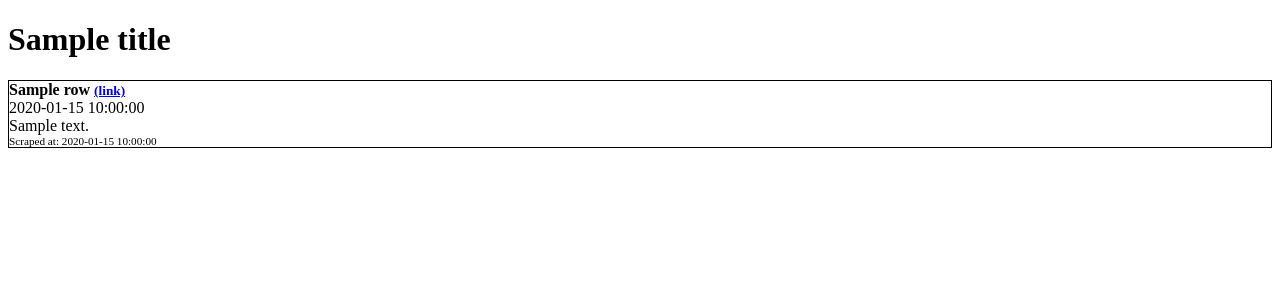
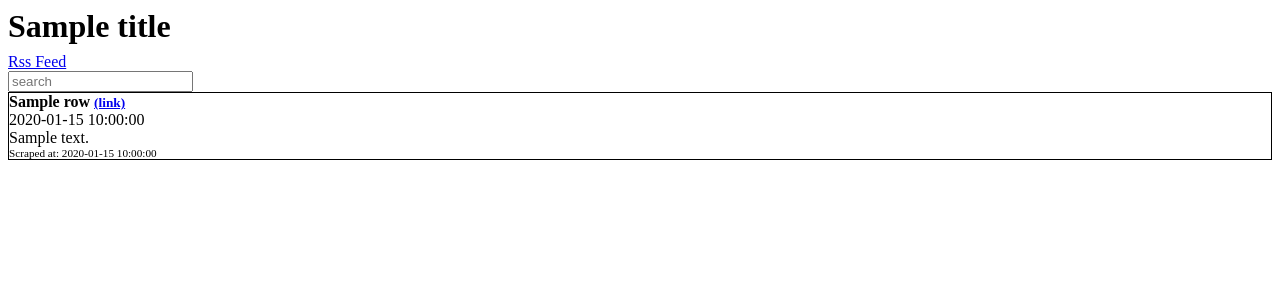
Before and after one commit to crccheck/atx-bandc, a Python web app: template bandc/templates/feed.html in a window 1280 px wide. Shown: the top 300 px of the page. Run offline with Jinja, Linux system fonts and the light colour scheme; the template is opened without the code that fills it: most values are stand-ins (such as "Sample title", 1, 10 or a date in 2020).

Commit message:
incorporate search param

```diff
--- a/bandc/feed.py
+++ b/bandc/feed.py
@@ -92,6 +92,7 @@ def feed_detail(slug):
     results = get_feed_queryset(slug)
     return {
         'title': 'All' if slug == 'all' else slug_to_name[slug],
+        'search': request.query.get('q'),
         'object_list': results,
     }
 
--- a/bandc/templates/feed.html
+++ b/bandc/templates/feed.html
@@ -4,6 +4,10 @@
 
 {% block extra_style %}
   <style>
+    h1 {
+      margin: 0 0 0.25em;
+    }
+
     .entry {
       border: 1px solid black;
       margin-bottom: 1em;
@@ -26,6 +30,12 @@
 
 {% block main %}
   <h1>{{ title }} </h1>
+  <p>
+    <a href="feed.xml{% if search %}?q={{ search }}{% endif %}">Rss Feed</a>
+    <form action="." method="GET">
+      <input type="search" name="q" placeholder="search" value="{% if search %}{{ search }}{% endif %}">
+    </form>
+  </p>
   {% for row in object_list %}
     <article class="entry">
       <h2>
```
